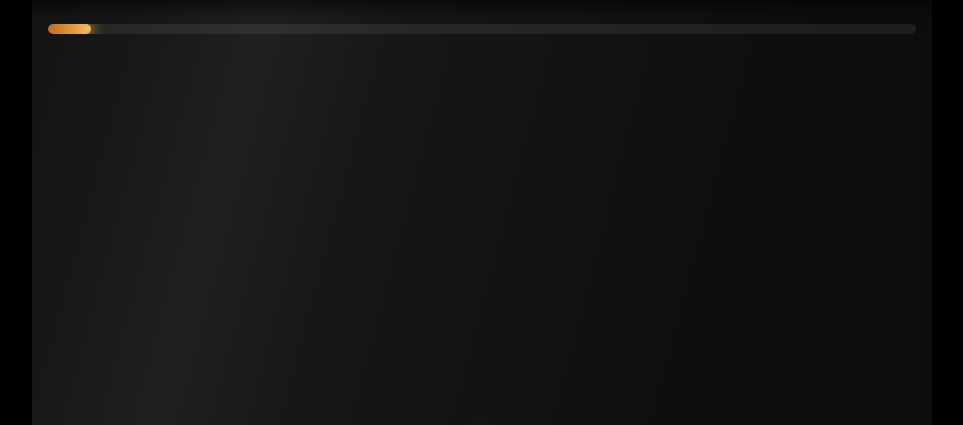
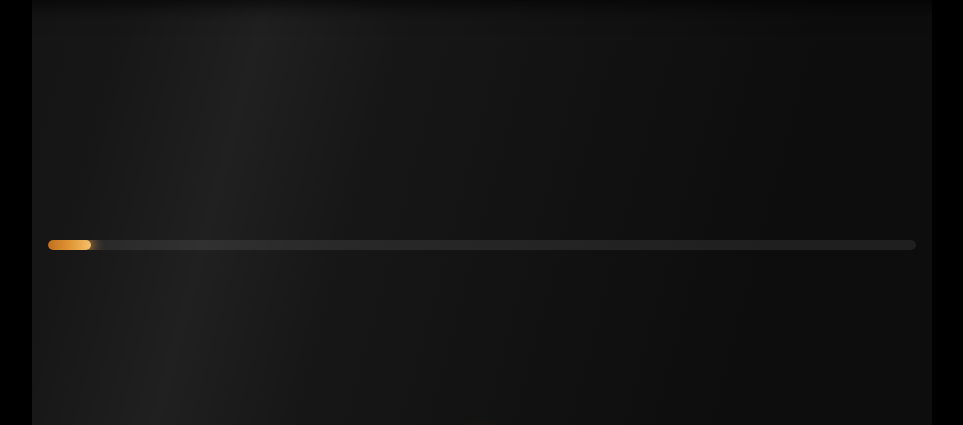
Before and after one commit to petr14/bublemanga, a Flask app: template templates/chapter.html in a window 1280 px wide. Shown: the part 84-509 px from the top of the page, without its empty margins (158-1121 px from the left). Run offline with Flask 3, Linux system fonts and the light colour scheme; the template is opened without the code that fills it: most values are stand-ins (such as "Sample title", 1, 10 or a date in 2020).

Commit message:
style: progress bar top offset 10vh → 30vh
Co-Authored-By: Claude Sonnet 4.6 <noreply@anthropic.com>

```diff
--- a/templates/chapter.html
+++ b/templates/chapter.html
@@ -261,7 +261,7 @@
         /* Прогресс-бар — sticky 10% от верха экрана, с отступами по бокам */
         .page-progress {
             position: sticky;
-            top: 10vh;
+            top: 30vh;
             left: 0;
             width: calc(100% - 32px);
             margin: 0 16px;
```
